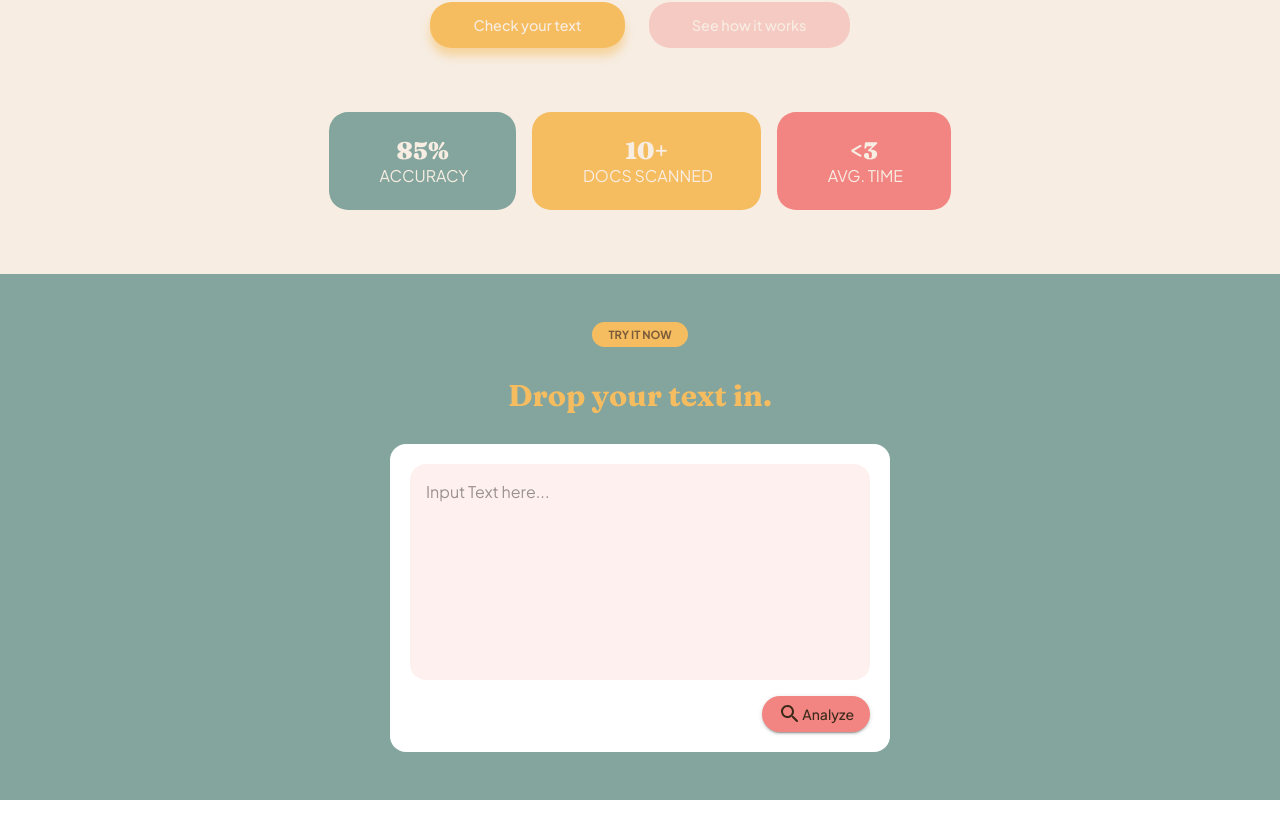
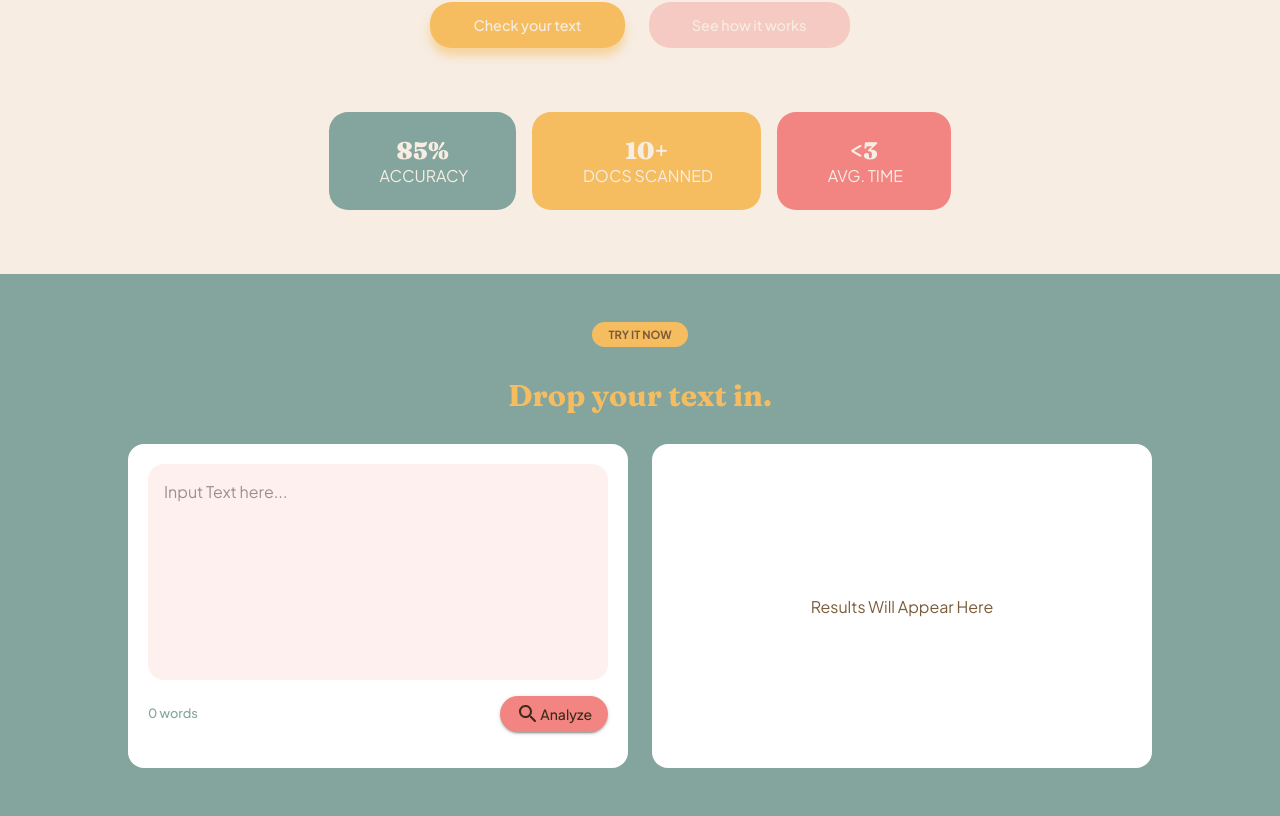
Before and after one commit to Shriyans007/COS30049---Computing-Technology, a React (Vite) app in the folder frontend/: page / in a window 1280 px wide. Shown: the part 438-1254 px from the top of the page. Built offline with nearby package versions, Linux system fonts and the light colour scheme.

Commit message:
Added input and output mui cards/boxes :D

```diff
--- a/frontend/src/components/AI-Detection.jsx
+++ b/frontend/src/components/AI-Detection.jsx
@@ -4,6 +4,8 @@ import { TextField, Button, CircularProgress, Alert, Box } from "@mui/material";
 
 export default function AIDetection() {
   const [text, setText] = useState("");
+
+   const wordCount = text.trim().split(/\s+/).filter(Boolean).length;
 
   const handleSubmit = (e) => {
     e.preventDefault();
@@ -15,6 +17,15 @@ export default function AIDetection() {
       <div id="ai-detection">
         <h2>Drop your text in.</h2>
       </div>
+      <Box sx={{
+        display: "flex",
+        flexDirection: { xs: "column", md: "row" },
+        gap: 3,
+        width: "100%",
+        alignItems: "stretch",
+        justifyContent: "center",
+        minHeight: "100%"
+      }}>
         <Box sx={{
           bgcolor: '#FFFF',
           borderRadius: "1rem",
@@ -50,14 +61,36 @@ export default function AIDetection() {
                 }}
               />
             </div>
-        <Box sx={{ display: "flex", justifyContent: "flex-end", gap: 2, mt: 2, }}>
+            <Box sx={{ display: "flex", justifyContent: "space-between", gap: 2, mt: 2, }}>
+              <p id="wordcount">{wordCount} words</p>
+              <Button type="submit" variant="contained" color="error" sx={{ textTransform: "none", }}>  <SearchIcon></SearchIcon>Analyze</Button>
 
-        <Button type="submit" variant="contained" color="error" sx={{textTransform: "none",}}>  <SearchIcon></SearchIcon>Analyze</Button>
+            </Box>
+
+              <Box sx={{ display: "flex", justifyContent: "flex-start", gap: 2, mt: 2, }}>
+
             </Box>
 
           </Box>
         </Box>
         {/* AI Detection Output */}
+        <Box sx={{
+          display: 'flex',
+          justifyContent: 'center',
+          alignItems: "center",
+          bgcolor: '#FFFF',
+          borderRadius: "1rem",
+          p: 2.5,
+          width: "100%",
+          maxWidth: 500,
+          minHeight: {xs: 300},
+          color: "#7A5C3A"
+        }}>
+
+          <p>Results Will Appear Here</p>
+        </Box>
+
+      </Box>
     </div>
   );
 }
--- /dev/null
+++ b/frontend/src/components/Process.jsx
@@ -0,0 +1,3 @@
+export default function Process(){
+
+}
--- a/frontend/src/styles.css
+++ b/frontend/src/styles.css
@@ -189,6 +189,15 @@ a, p, h5 {
     max-width: 500px ;
 }
 
+#wordcount{
+    color: #84A59D;
+    font-weight: 500;
+    font-family: 'Plus Jakarta Sans';
+    font-size: 0.8rem;
+    padding-top: 2%;
+
+}
+
 
 
 /* Output */
```
Lines whose indentation alone changed are shown as unchanged.
